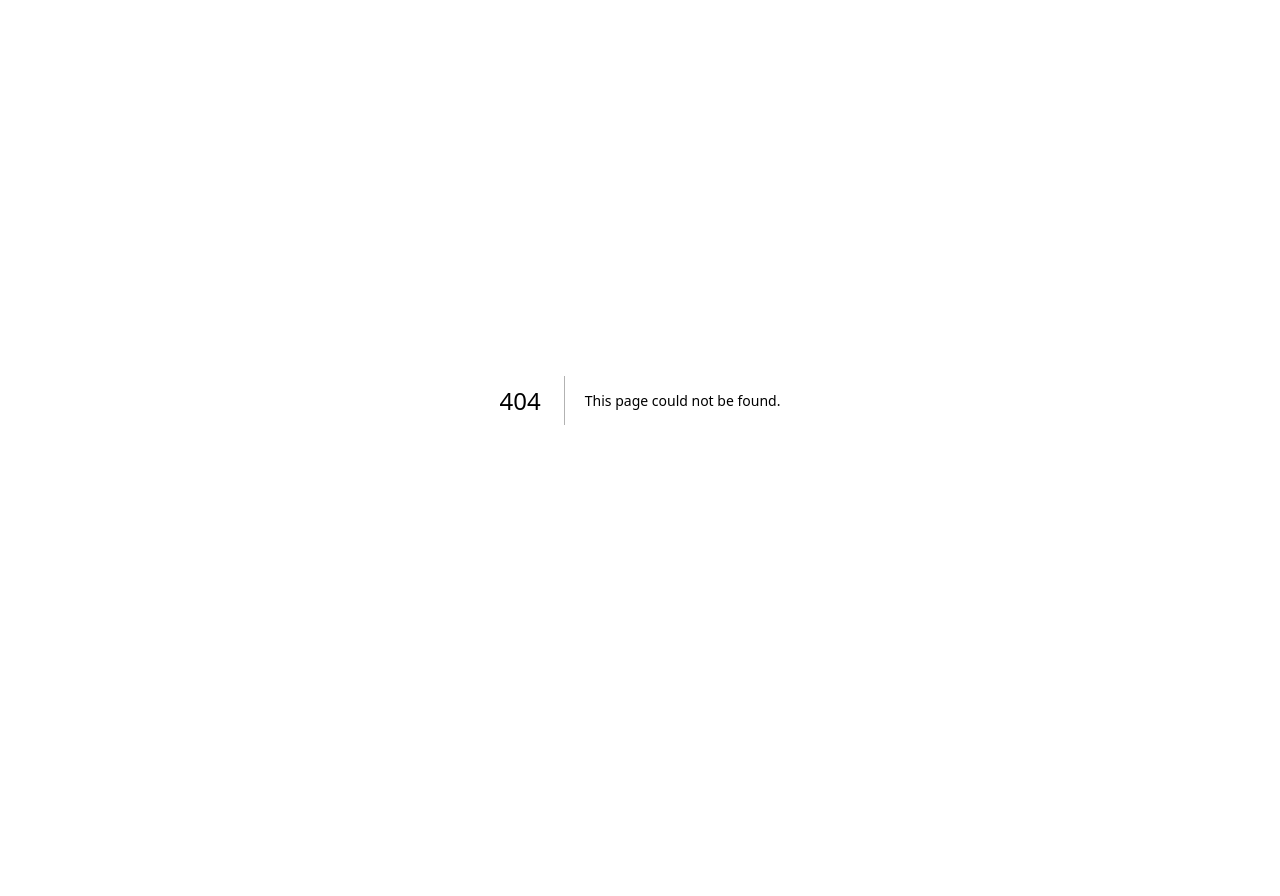
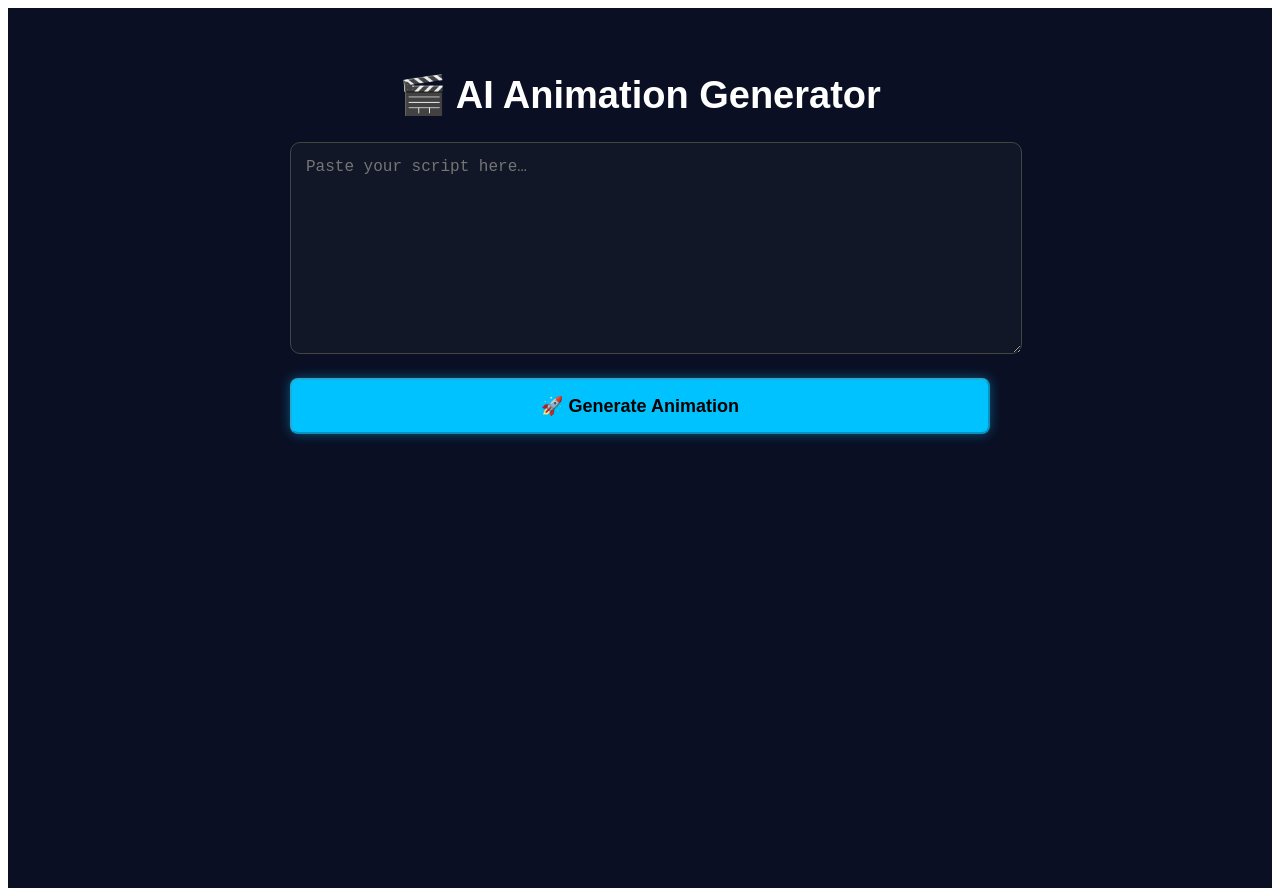
Before and after one commit to palgaurav085-cmd/animexaai-video-generator, a Next.js app: page /generate in a window 1280 px wide. Before the commit this address had no page. Before the commit the page ends 800 px from the top, so only its background shows below. Built offline with nearby package versions, Linux system fonts and the light colour scheme.

Commit message:
Implement AI Animation Generator component

```diff
--- /dev/null
+++ b/app/generate/page.js
@@ -0,0 +1,83 @@
+"use client";
+import { useState } from "react";
+
+export default function Generate() {
+  const [script, setScript] = useState("");
+  const [loading, setLoading] = useState(false);
+  const [videoUrl, setVideoUrl] = useState(null);
+
+  const generateVideo = async () => {
+    setLoading(true);
+    setVideoUrl(null);
+
+    // dummy wait (later API add karenge)
+    setTimeout(() => {
+      setVideoUrl("https://samplelib.com/lib/preview/mp4/sample-5s.mp4");
+      setLoading(false);
+    }, 2000);
+  };
+
+  return (
+    <div
+      style={{
+        minHeight: "100vh",
+        padding: "40px 20px",
+        background: "#0A0F24",
+        color: "white",
+        fontFamily: "Arial",
+      }}
+    >
+      <h1 style={{ textAlign: "center", marginBottom: "25px", fontSize: "38px" }}>
+        🎬 AI Animation Generator
+      </h1>
+
+      <div style={{ maxWidth: "700px", margin: "0 auto" }}>
+        <textarea
+          value={script}
+          onChange={(e) => setScript(e.target.value)}
+          placeholder="Paste your script here…"
+          style={{
+            width: "100%",
+            height: "180px",
+            padding: "15px",
+            fontSize: "16px",
+            borderRadius: "10px",
+            border: "1px solid #444",
+            background: "#111727",
+            color: "white",
+            outline: "none",
+          }}
+        />
+
+        <button
+          onClick={generateVideo}
+          disabled={loading || !script.trim()}
+          style={{
+            marginTop: "20px",
+            width: "100%",
+            padding: "15px",
+            fontSize: "18px",
+            borderRadius: "8px",
+            backgroundColor: loading ? "#555" : "#00C2FF",
+            color: "#000",
+            fontWeight: "600",
+            cursor: loading ? "not-allowed" : "pointer",
+            boxShadow: "0px 0px 12px rgba(0, 194, 255, 0.4)",
+            transition: "0.3s",
+          }}
+        >
+          {loading ? "Generating…" : "🚀 Generate Animation"}
+        </button>
+
+        {videoUrl && (
+          <div style={{ marginTop: "30px", textAlign: "center" }}>
+            <h3>Your AI-Generated Video:</h3>
+            <video controls width="100%" style={{ borderRadius: "10px" }}>
+              <source src={videoUrl} type="video/mp4" />
+            </video>
+          </div>
+        )}
+      </div>
+    </div>
+  );
+}
```
